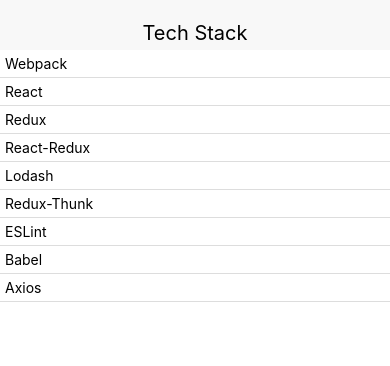
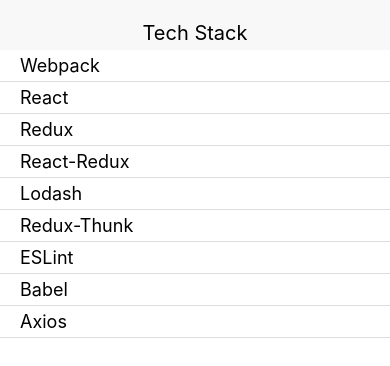
Before and after one commit to impomales/tech-stack, a React Native app: screen / in a window 390 px wide. Shown: the top 366 px of the page. Built offline with nearby package versions, Linux system fonts and the light colour scheme.

Commit message:
style library titles

```diff
--- a/src/components/ListItem.js
+++ b/src/components/ListItem.js
@@ -1,12 +1,20 @@
 import React from 'react';
-import { Text } from 'react-native';
+import { Text, StyleSheet } from 'react-native';
 import { CardSection } from './common';
+
+const styles = StyleSheet.create({
+  titleStyle: {
+    fontSize: 18,
+    paddingLeft: 15
+  }
+});
 
 const ListItem = ({ library }) => {
   return (
-  <CardSection>
-    <Text>{library.item.title}</Text>
-  </CardSection>
-)};
+    <CardSection>
+      <Text style={styles.titleStyle}>{library.item.title}</Text>
+    </CardSection>
+  );
+};
 
 export default ListItem;
```
